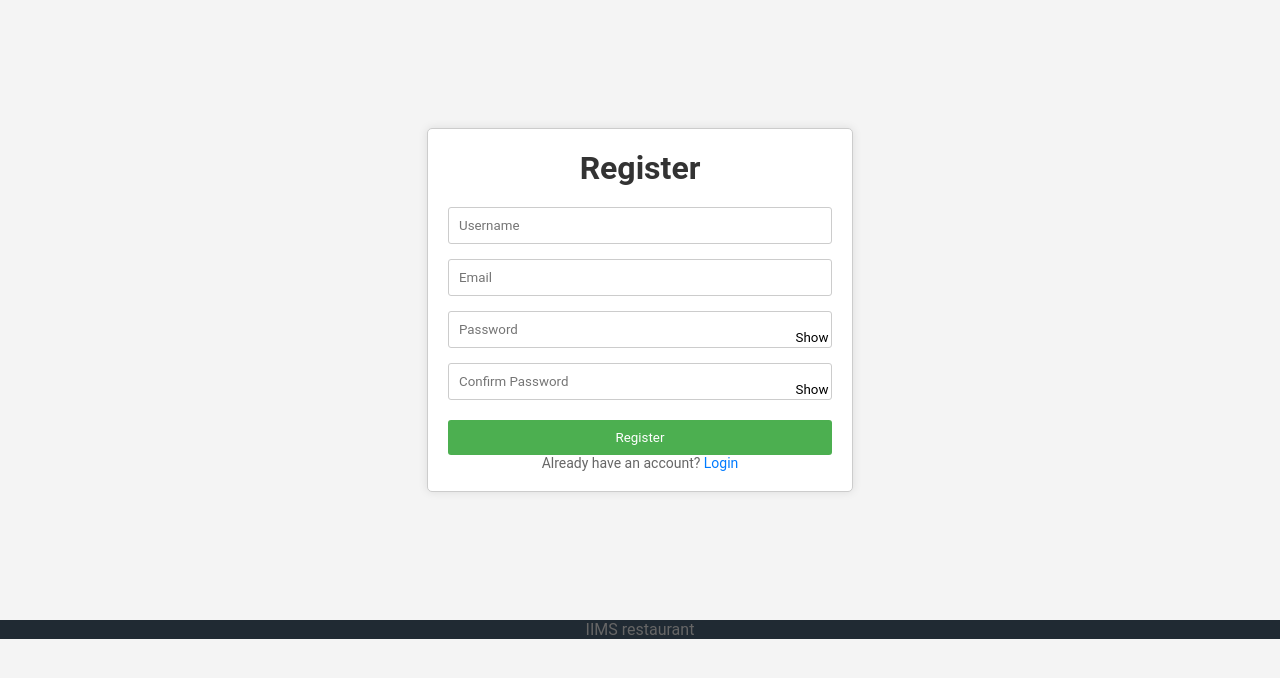
After one commit to RajMaharjan8/FoodOrdering-Website-PHP, a PHP site: page /restaurant/admin/register.php in a window 1280 px wide. The commit adds this page. Shown: the top 678 px of the page. Run offline with PHP 8.4, Linux system fonts and the light colour scheme; some libraries are stand-ins or nearby versions.

Commit message:
new changes with admin panel

```diff
--- a/admin/manage-admin.php
+++ b/admin/manage-admin.php
@@ -41,7 +41,7 @@
                 <table class="tbl-full color-green btn-text">
                         <tr>
                                 <th>S.N.</th>
-                                <th>Full Name</th>
+                                <th>Email</th>
                                 <th>Username</th>
                                 <th>Actions</th>
 
@@ -72,14 +72,14 @@
 
                                                         //getting individual data
                                                         $id = $rows['id'];
-                                                        $full_name=$rows['full_name'];
+                                                        $email=$rows['email'];
                                                         $username = $rows['username'];
 
                                                         //displaying the values in our table
                                                         ?>
                                                         <tr>
                                                                 <td><?php echo $sn++;?></td>
-                                                                <td><?php echo $full_name?></td>
+                                                                <td><?php echo $email?></td>
                                                                 <td><?php echo $username?></td>
                                                                 <td>
                                                                         <a href="<?php echo SITEURL;?>admin/update-admin.php?id=<?php echo $id?>" class="btn-secondary">Update Admin</a>
--- /dev/null
+++ b/admin/register.php
@@ -0,0 +1,97 @@
+<?php include('../config/constants.php');
+if(isset($_SESSION['user'])){
+    header('location:'.SITEURL.'admin/');
+}
+?>
+
+<!DOCTYPE html>
+<html lang="en">
+<head>
+    <meta charset="UTF-8">
+    <meta http-equiv="X-UA-Compatible" content="IE=edge">
+    <meta name="viewport" content="width=device-width, initial-scale=1.0">
+    <title>Register - Food Order System</title>
+    <link rel="stylesheet" href="../css/admin.css">
+    <style>
+        body {
+            font-family: Arial, sans-serif;
+            background-color: #f4f4f4;
+            margin: 0;
+            padding: 0;
+        }
+
+    </style>
+</head>
+<body>
+    <div class="register">
+        <h1>Register</h1>
+        <?php
+        if(isset($_SESSION['login'])){
+            echo $_SESSION['login'];
+            unset($_SESSION['login']);
+        }
+
+        if(isset($_SESSION['no-login'])){
+            echo $_SESSION['no-login'];
+            unset($_SESSION['no-login']);
+        }
+        ?>
+        <form action="" method="POST" class="register-form" onsubmit=" return confirmPassword(), preventDefault(event)">
+            <input type="text" name="username" placeholder="Username" id="username" "/>
+            <input type="email" name="email" placeholder="Email" id="email" />
+            <div class="input-container">
+    <input type="password" name="password" placeholder="Password" id="password" onkeyup="checkPasswordStrength()"/>
+    <button type="button" class="toggle-password" onclick="togglePasswordVisibility('password')">Show</button>
+</div>
+<p id="strongPassword"></p>
+
+<div class="input-container">
+    <input type="password" name="confirm_password" placeholder="Confirm Password" id="confirmPassword">
+    <button type="button" class="toggle-password" onclick="togglePasswordVisibility('confirmPassword')">Show</button>
+</div>
+<p id="confirmPasswordMessage"></p>
+
+            <input type="submit" name="submit" value="Register">
+        </form>
+        <p class="login-text">Already have an account? <a href="login.php">Login</a></p>
+    </div>
+    <p class="footer">IIMS restaurant</p>
+
+    <script src="../script/script.js"></script>
+</body>
+</html>
+
+<?php
+if(isset($_POST['submit'])){
+    $username = $_POST['username'];
+    $email = $_POST['email'];
+    $password = $_POST['password'];
+    $hash_password = md5 ($password);
+    $confirm_password = md5 ($_POST['confirm_password']);
+
+    if($hash_password === $confirm_password){
+        $query = "INSERT INTO tbl_admin (username, email, password) VALUES ('$username', '$email', '$hash_password')";
+        $res = mysqli_query($conn, $query);
+
+        if($res == TRUE){
+            $_SESSION['user'] = $username;
+            header('location:'.SITEURL.'admin/');
+
+
+
+        }
+        else
+        {
+            $_SESSION['register']="<div class='error'>register</div>" ;
+            header('location:'.SITEURL.'admin/register.php');
+        }
+
+    }else{
+        $_SESSION['login']="<div class='error'>Confirm Password doesn't match the password</div>" ;
+        header('location:'.SITEURL.'admin/register.php');
+    }
+
+}
+
+
+?>
--- a/css/admin.css
+++ b/css/admin.css
@@ -92,7 +92,7 @@ table tr th{
 
 /* for login page*/
 
-.login{
+/* .login{
     border: 1px solid grey;
     width: 20%;
     margin: 15% auto;
@@ -129,3 +129,162 @@ table tr th{
 .error{
     color: rgb(238, 87, 87);
 }
+
+.login {
+    text-align: center;
+}
+.register-text {
+    font-size: 14px;
+    margin-bottom: 10px;
+}
+.register-link {
+    color: blue;
+    text-decoration: none;
+} */
+
+
+
+.login {
+    border: 1px solid #ccc;
+    width: 30%;
+    margin: 10% auto;
+    padding: 20px;
+    background-color: #fff;
+    border-radius: 5px;
+    box-shadow: 0 0 10px rgba(0, 0, 0, 0.1);
+}
+.login h1 {
+    text-align: center;
+    margin-bottom: 20px;
+    color: #333;
+}
+.login-form {
+    text-align: center;
+}
+.login-form input[type="text"],
+.login-form input[type="password"] {
+    width: 100%;
+    padding: 10px;
+    margin-bottom: 15px;
+    border: 1px solid #ccc;
+    border-radius: 3px;
+    box-sizing: border-box;
+}
+.login-form input[type="submit"] {
+    width: 100%;
+    padding: 10px;
+    background-color: #4caf50;
+    border: none;
+    border-radius: 3px;
+    color: #fff;
+    cursor: pointer;
+    transition: background-color 0.3s;
+}
+.login-form input[type="submit"]:hover {
+    background-color: #45a049;
+}
+.register-text {
+    text-align: center;
+    color: #666;
+    font-size: 14px;
+}
+.register-link {
+    color: #007bff;
+    text-decoration: none;
+}
+.register-link:hover {
+    text-decoration: underline;
+}
+.footer {
+    text-align: center;
+    margin-top: 20px;
+    color: #666;
+}
+
+
+ /* For register */
+.register {
+    border: 1px solid #ccc;
+    width: 30%;
+    margin: 10% auto;
+    padding: 20px;
+    background-color: #fff;
+    border-radius: 5px;
+    box-shadow: 0 0 10px rgba(0, 0, 0, 0.1);
+}
+.register h1 {
+    text-align: center;
+    margin-bottom: 20px;
+    color: #333;
+}
+.register-form {
+    text-align: center;
+}
+.register-form input[type="text"],
+.register-form input[type="email"],
+.register-form input[type="password"] {
+    width: 100%;
+    padding: 10px;
+    margin-bottom: 15px;
+    border: 1px solid #ccc;
+    border-radius: 3px;
+    box-sizing: border-box;
+}
+.register-form input[type="submit"] {
+    width: 100%;
+    padding: 10px;
+    background-color: #4caf50;
+    border: none;
+    border-radius: 3px;
+    color: #fff;
+    cursor: pointer;
+    transition: background-color 0.3s;
+}
+.register-form input[type="submit"]:hover {
+    background-color: #45a049;
+}
+.login-text {
+    text-align: center;
+    color: #666;
+    font-size: 14px;
+}
+.login-text a {
+    color: #007bff;
+    text-decoration: none;
+}
+.login-text a:hover {
+    text-decoration: underline;
+}
+.footer {
+    text-align: center;
+    margin-top: 20px;
+    color: #666;
+}
+
+
+
+#confirmPasswordMessage {
+    color: red;
+    font-size: 14px;
+    margin-top: 5px;
+}
+
+/* CSS for strongPassword */
+.input-container {
+    position: relative;
+}
+
+.input-container input {
+    padding-right: 40px; /* Adjust button width */
+}
+
+.input-container button {
+    position: absolute;
+    top: 0;
+    right: 0;
+    height: 100%;
+    width: 40px; /* Adjust as needed */
+    border: none;
+    background: none;
+    cursor: pointer;
+}
--- /dev/null
+++ b/script/script.js
@@ -0,0 +1,68 @@
+function checkPasswordStrength(){
+    var password_value = document.getElementById('password').value;
+    let i = 0;
+
+    if (password_value.match(/[a-z]+/)) {
+      i = i + 1;
+    }
+    if (password_value.match(/[A-Z]+/)) {
+      i += 1;
+    }
+    if (password_value.match(/[0-9]+/)) {
+      i += 1;
+    }
+    if (password_value.match(/[ `!@#$%^&*()_+\-=\[\]{};':"\\|,.<>\/?~]+/)) {
+      i += 1;
+    }
+    if (password_value.length >= 8) {
+      i += 1;
+    }
+
+    if (password_value) {
+        if (i >= 1 && i < 3) {
+          document.getElementById("strongPassword").innerHTML = "weak password";
+          document.getElementById("strongPassword").style.color = "red";
+        } else if (i >= 3 && i < 5) {
+          document.getElementById("strongPassword").innerHTML =
+            "medium password";
+          document.getElementById("strongPassword").style.color = "orange";
+        } else if (i >= 5) {
+          document.getElementById("strongPassword").innerHTML =
+            "STRONG password";
+          document.getElementById("strongPassword").style.color = "green";
+        }
+      } else {
+        document.getElementById("strongPassword").innerHTML = "";
+      }
+
+
+}
+
+function confirmPassword(){
+    var password = document.getElementById('password').value;
+    var confirmpassword = document.getElementById('confirmpassword').value;
+
+    if( password !== confirmpassword){
+        document.getElementById("confirmPassword").innerHTML = "Password doesn't match";
+        document.getElementById("strongPassword").style.color = "red";
+        return false;
+    } else{
+        return true;
+    }
+
+}
+
+
+
+    function togglePasswordVisibility(inputId) {
+        var passwordInput = document.getElementById(inputId);
+        var toggleButton = document.querySelector(`#${inputId} + button`);
+
+        if (passwordInput.type === "password") {
+            passwordInput.type = "text";
+            toggleButton.textContent = "Hide";
+        } else {
+            passwordInput.type = "password";
+            toggleButton.textContent = "Show";
+        }
+    }
```
Also changed, not shown: admin/add-admin.php (+4 -5 lines), admin/login.php (+21 -17 lines), admin/update-admin.php (+5 -5 lines), script/myscripts.js (line endings or trailing spaces).
